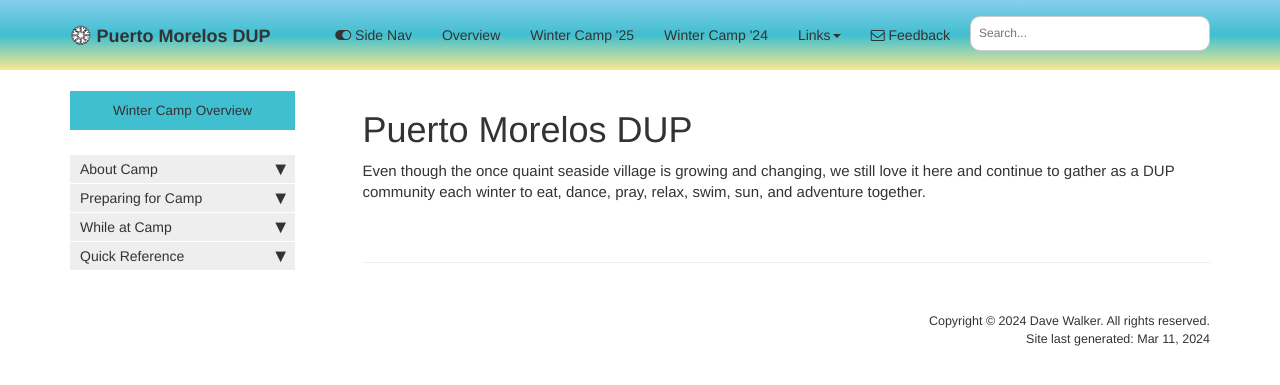
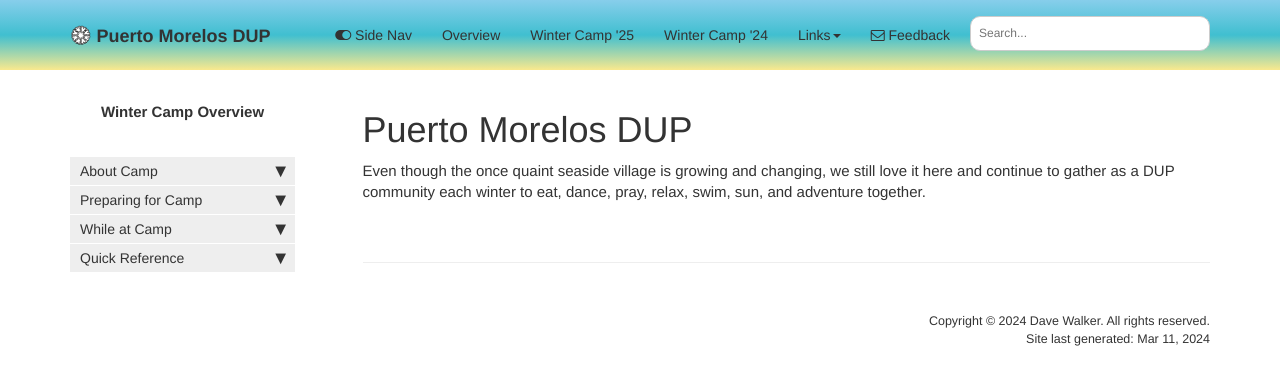
Before and after one commit to davewalker60/pmdupSAVE, a Jekyll site: the page built from index.md, in a window 1280 px wide. Shown: the top 385 px of the page. Built offline with Jekyll 4.4.1, drawn with Linux system fonts in a browser that asks for light colours; comment, search, counter and statistics services are not loaded.

Commit message:
removed side title background color

```diff
--- a/css/theme-dup.css
+++ b/css/theme-dup.css
@@ -192,10 +192,10 @@ div.sidebarTitle {
 li.sidebarTitle {
     text-align: center;
     padding: 10px 0 10px 0;
-    font-size: 90%;
-    background: var(--banner_color);
+    font-weight: bold;
+    /* font-size: 90%; */
+    background: white; /*var(--banner_color);*/
     color: var(--banner_text_color);
-
 }
 
 .sidebartext{
```
